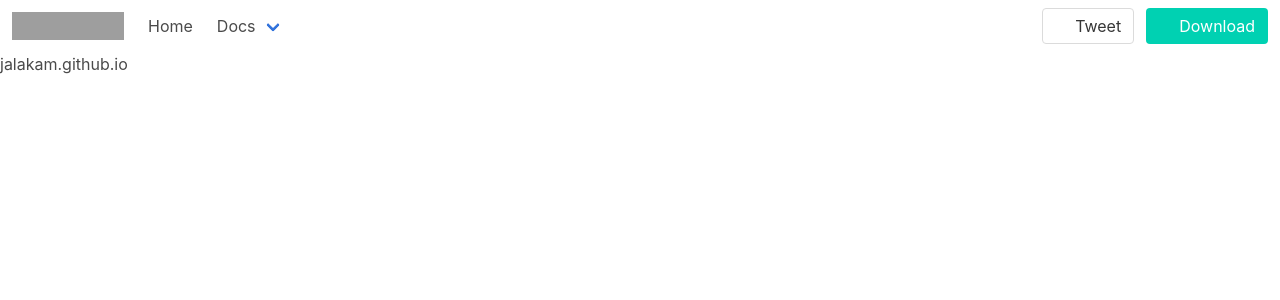
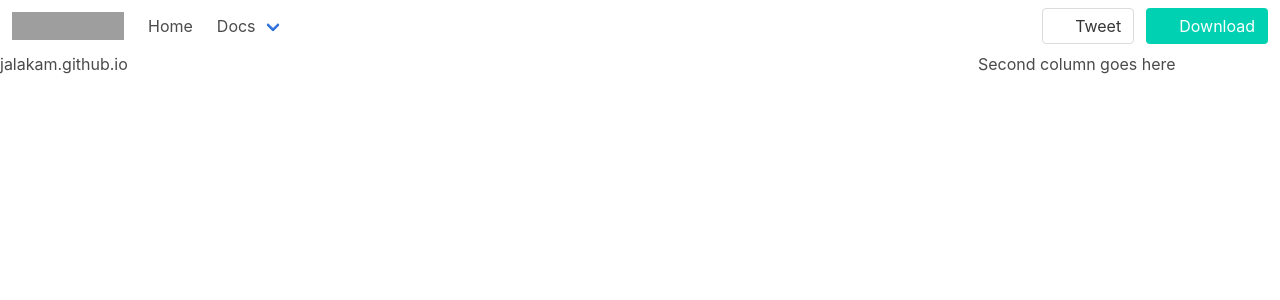
Before and after one commit to jalakam/jalakam-bulma-test, a Jekyll site: the page built from README.md, in a window 1280 px wide. Shown: the top 300 px of the page. Built offline with Jekyll 4.4.1, drawn with Linux system fonts in a browser that asks for light colours; our own code applies the rules of GitHub Pages for plain Markdown files; grey boxes are pictures that could not be loaded.

Commit message:
Update default.html

```diff
--- a/_layouts/default.html
+++ b/_layouts/default.html
@@ -8,6 +8,13 @@
 {% include script.html %}
 </head>
 <body>
-{{ content }}
+  <div class="columns">
+  <div class="column is-three-quarters">
+    {{ content }}
+    </div>
+    <div class="column">
+    Second column goes here
+    </div>
+</div>
 </body>
 </html>
```
